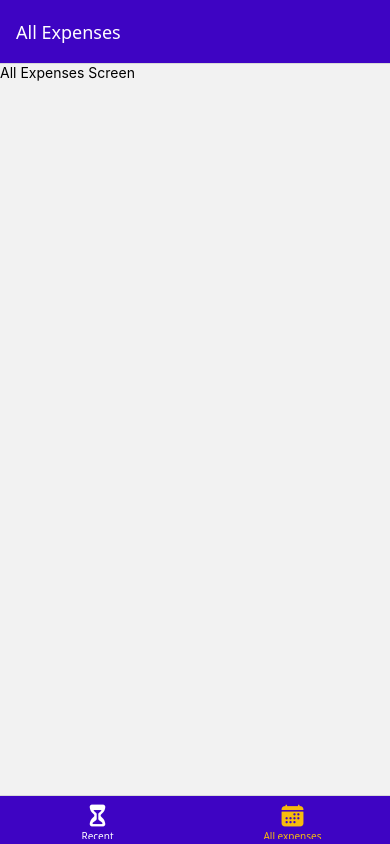
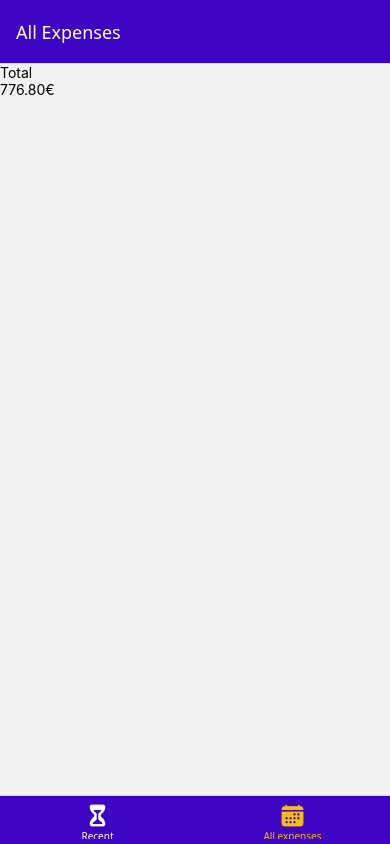
Before and after one commit to Voidcoolis/ExpenseTrackerApp, a React Native app: screen /AllExpenses in a window 390 px wide. Built offline with nearby package versions, Linux system fonts and the light colour scheme.

Commit message:
added dummy expense data

```diff
--- a/components/ExpensesOutput/ExpensesOutput.js
+++ b/components/ExpensesOutput/ExpensesOutput.js
@@ -2,10 +2,20 @@ import { FlatList, Text, View } from "react-native";
 import ExpensesSummary from "./ExpensesSummary";
 import ExpensesList from "./ExpensesList";
 
+const DUMMY_EXPENSES = [
+  { id: 'e1', description: 'Grocery', amount: 62.34, date: new Date('2025-01-01') },
+  { id: 'e2', description: 'Rent', amount: 429.99, date: new Date('2025-02-12') },
+  { id: 'e3', description: 'Utilities', amount: 114.99, date: new Date('2025-04-21') },
+  { id: 'e4', description: 'Internet', amount: 39.99, date: new Date('2025-05-15') },
+  { id: 'e5', description: 'Transport', amount: 59.50, date: new Date('2025-06-10') },
+  { id: 'e6', description: 'Dining Out', amount: 45.00, date: new Date('2025-08-05') },
+  { id: 'e7', description: 'Gym Membership', amount: 24.99, date: new Date('2025-09-30') },
+];
+
 function ExpensesOutput({expenses, expensesPeriod}) {  //will be used in AllExpenses and RecentExpenses screens
   return (
     <View>
-        <ExpensesSummary expenses={expenses} periodName={expensesPeriod}/>
+        <ExpensesSummary expenses={DUMMY_EXPENSES} periodName={expensesPeriod}/>
         <ExpensesList />
     </View>
   );
--- a/screens/AllExpenses.js
+++ b/screens/AllExpenses.js
@@ -1,10 +1,8 @@
-import { Text } from "react-native";
+import ExpensesOutput from "../components/ExpensesOutput/ExpensesOutput";
 
 function AllExpenses() {
   return (
-    <Text>
-        All Expenses Screen
-    </Text>
+    <ExpensesOutput expensesPeriod="Total"/>
   );
 }
 
--- a/screens/RecentExpenses.js
+++ b/screens/RecentExpenses.js
@@ -1,10 +1,8 @@
-import { Text } from "react-native";
+import ExpensesOutput from "../components/ExpensesOutput/ExpensesOutput";
 
 function RecentExpenses() {
   return (
-    <Text>
-        Recent Expenses Screen
-    </Text>
+    <ExpensesOutput expensesPeriod="Last 7 days"/>
   );
 }
 
```
